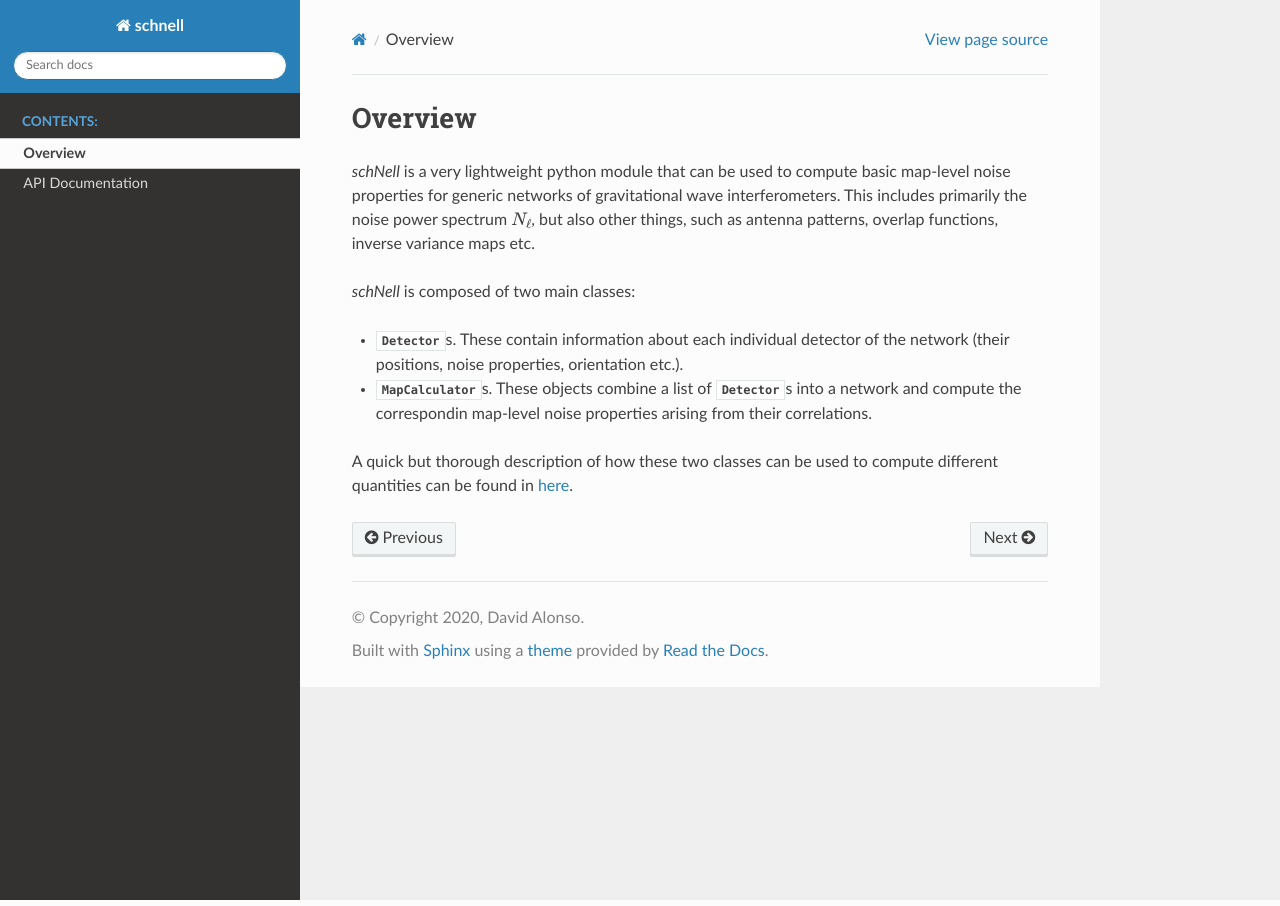
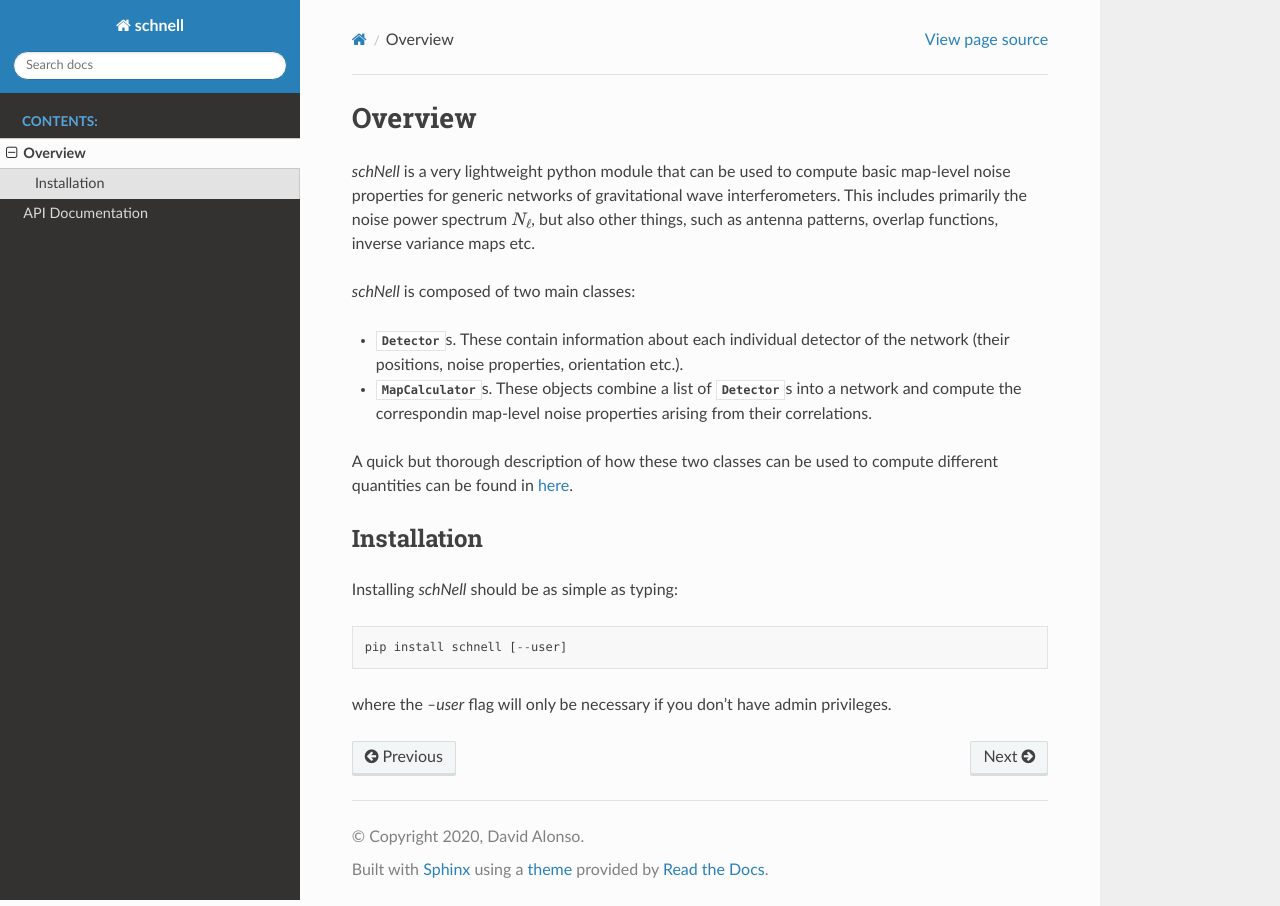
Before and after one commit to damonge/schNell, a Sphinx documentation site: the page built from doc/source/intro.rst, in a window 1280 px wide. Built offline with Sphinx 7.4.7 and the Read the Docs theme 2.0.0, drawn with Linux system fonts in a browser that asks for light colours.

Commit message:
installation on docs

```diff
--- a/doc/source/intro.rst
+++ b/doc/source/intro.rst
@@ -8,3 +8,14 @@
 - :class:`~schnell.MapCalculator`\s. These objects combine a list of :class:`~schnell.Detector`\s into a network and compute the correspondin map-level noise properties arising from their correlations.
 
 A quick but thorough description of how these two classes can be used to compute different quantities can be found in `here <https://github.com/damonge/schNell/blob/master/examples/Nell_example.ipynb>`_.
+
+
+Installation
+------------
+
+Installing `schNell` should be as simple as typing::
+
+  pip install schnell [--user]
+
+
+where the `--user` flag will only be necessary if you don't have admin privileges.
```
Also changed, not shown: 5 other files.
